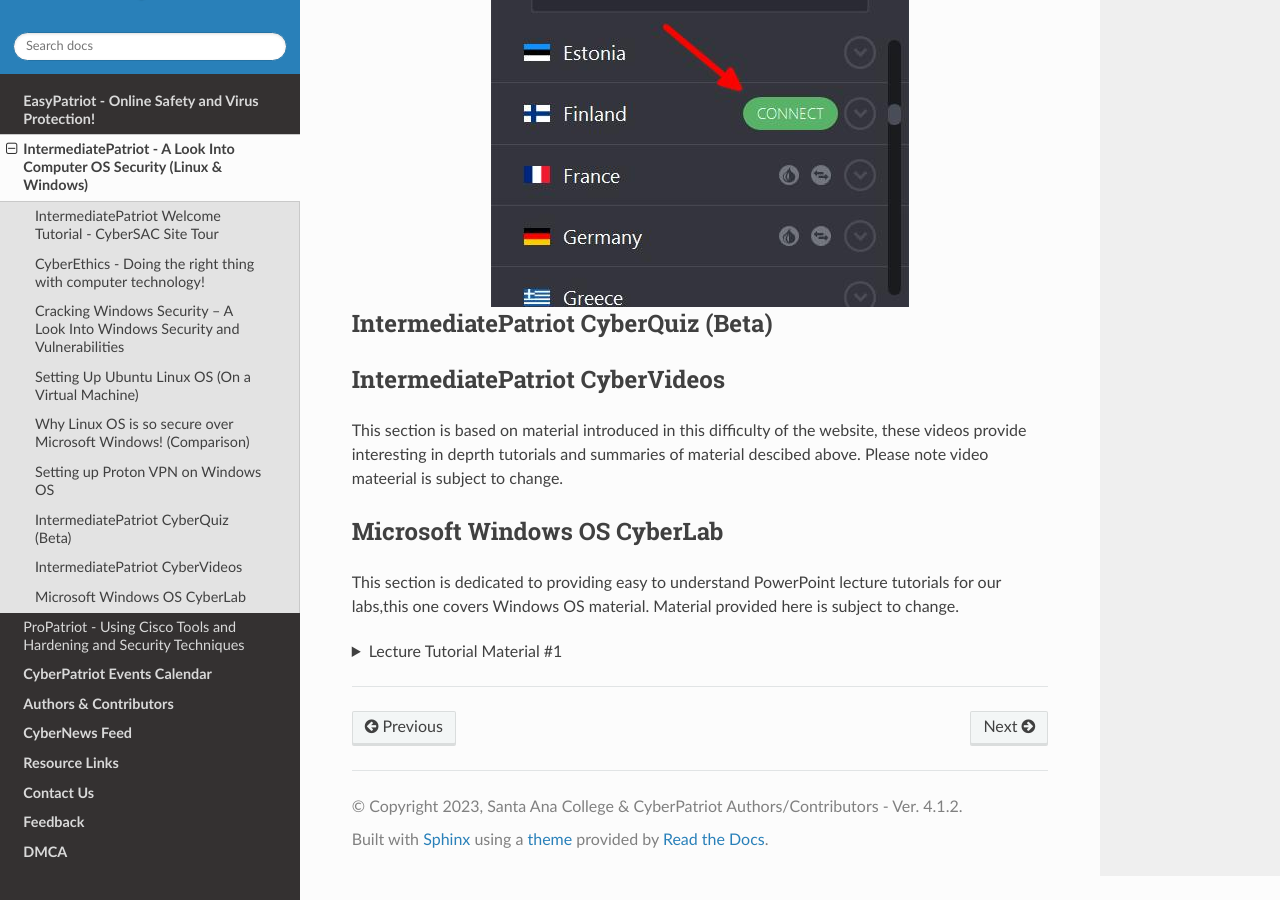
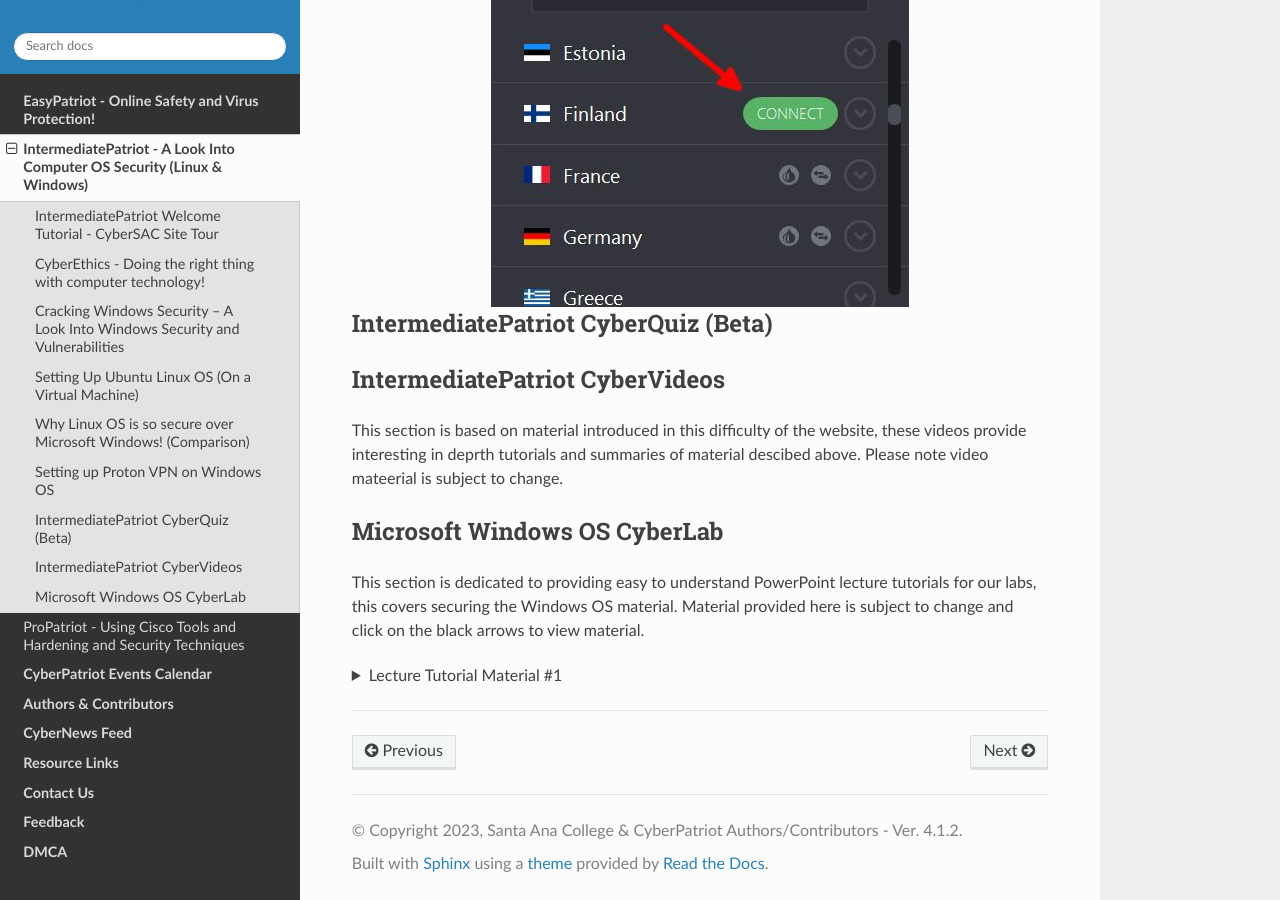
Before and after one commit to natt96z/cybersac, a Sphinx documentation site: the page built from docs/source/MediumCybersac.rst, in a window 1280 px wide and 900 px high, scrolled down 15875 px. Built offline with Sphinx 7.4.7 and the Read the Docs theme 2.0.0, drawn with Linux system fonts in a browser that asks for light colours; a script that is not in the unit is left out.

Commit message:
Update MediumCybersac.rst

```diff
--- a/docs/source/MediumCybersac.rst
+++ b/docs/source/MediumCybersac.rst
@@ -296,7 +296,7 @@
 Microsoft Windows OS CyberLab
 ~~~~~~~~~~~~~~~~~~~~~~~~~~~~~~~~~~~~~~~~~~~~~~~~~~~~~~~~~~~~~~~~~~~~~~~~~~~~~~~~~~~~~
 
-This section is dedicated to providing easy to understand PowerPoint lecture tutorials for our labs,this one covers Windows OS material. Material provided here is subject to change.
+This section is dedicated to providing easy to understand PowerPoint lecture tutorials for our labs, this covers securing the Windows OS material. Material provided here is subject to change and click on the black arrows to view material.
 
 .. raw:: html
 
```
